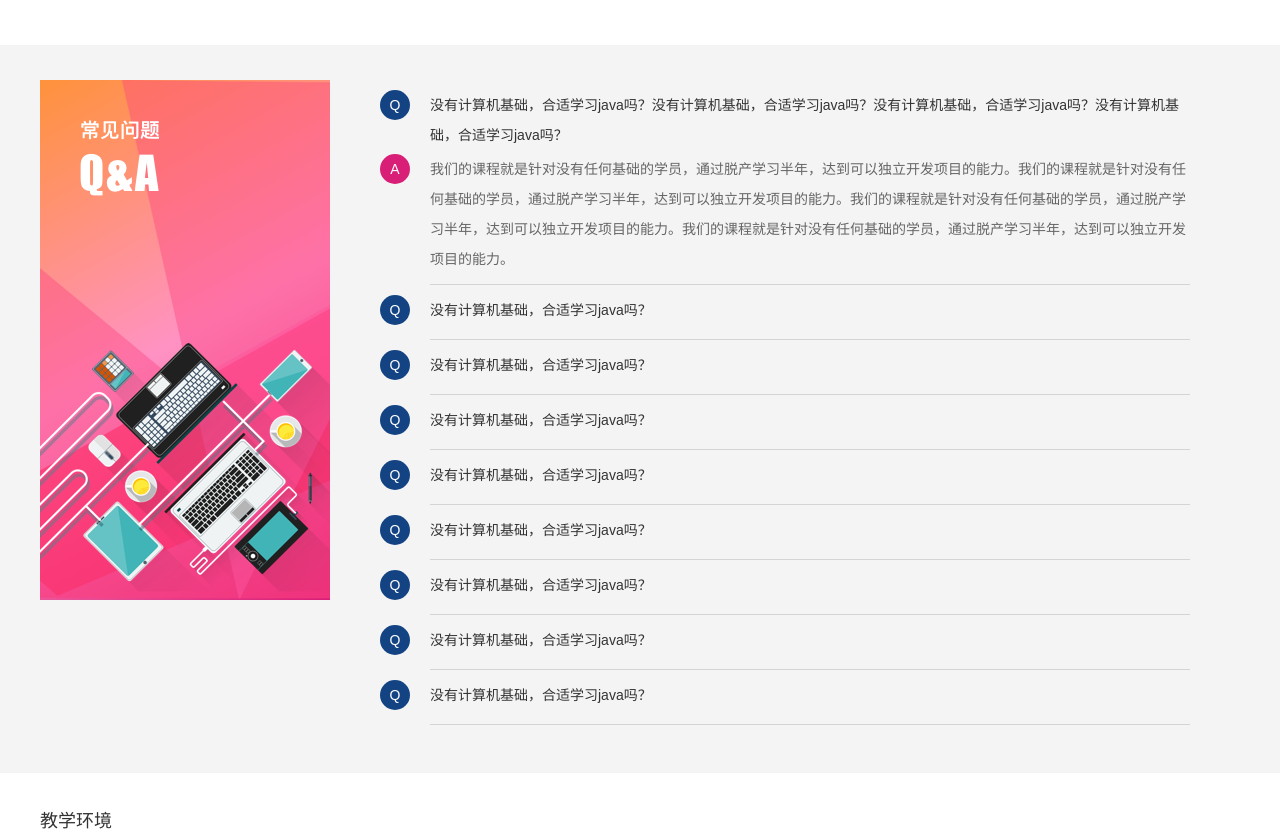
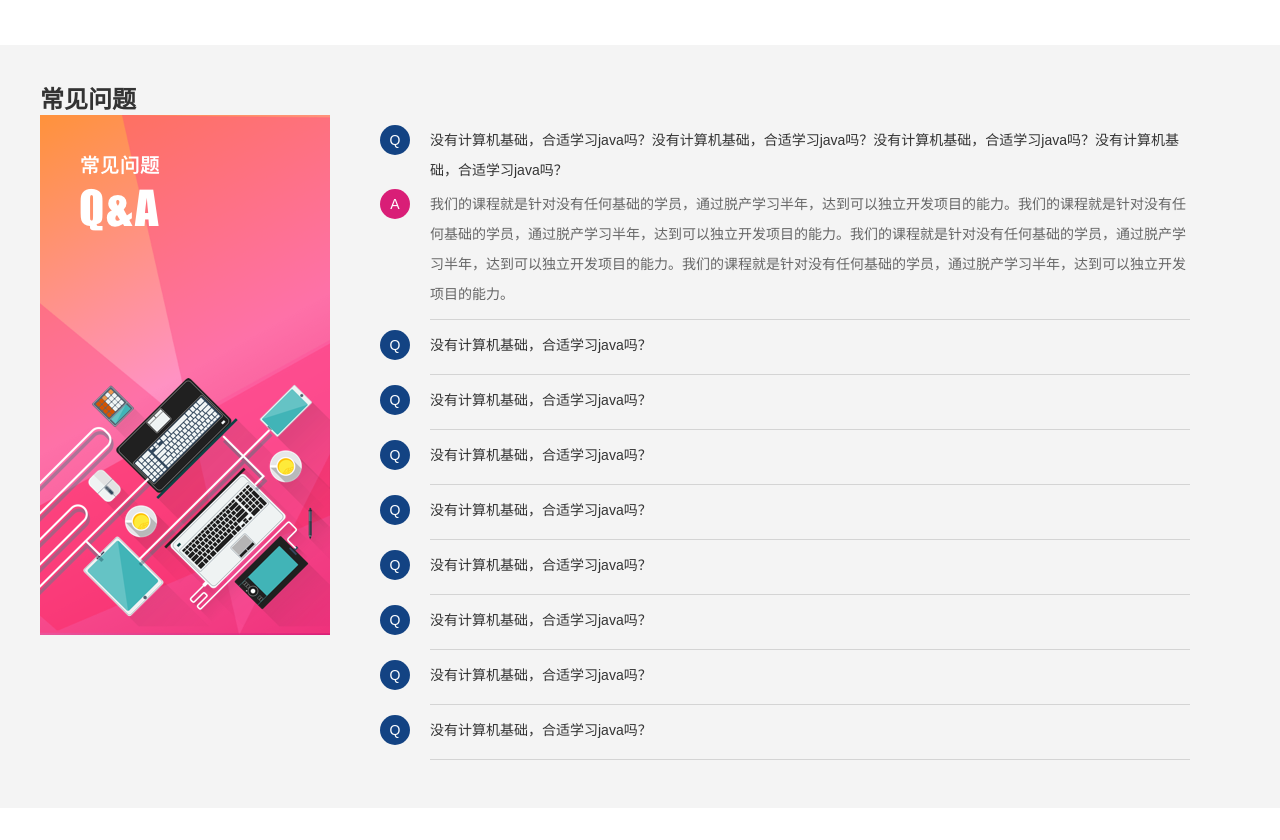
Before and after one commit to xinjie-just/-, a plain HTML site: page index.html in a window 1280 px wide. Shown: the part 1208-2048 px from the top of the page. Drawn offline with Linux system fonts and the light colour scheme.

```diff
--- a/index.html
+++ b/index.html
@@ -282,6 +282,7 @@
             <!--常见问题-->
             <section class="f-a-q">
                 <div class="f-a-q-container">
+                    <h2>常见问题</h2>
                     <img src="images/1img_q&a.png" alt="常见问题">
                     <ul class="f-a-q-list">
                         <li class="active">
```
